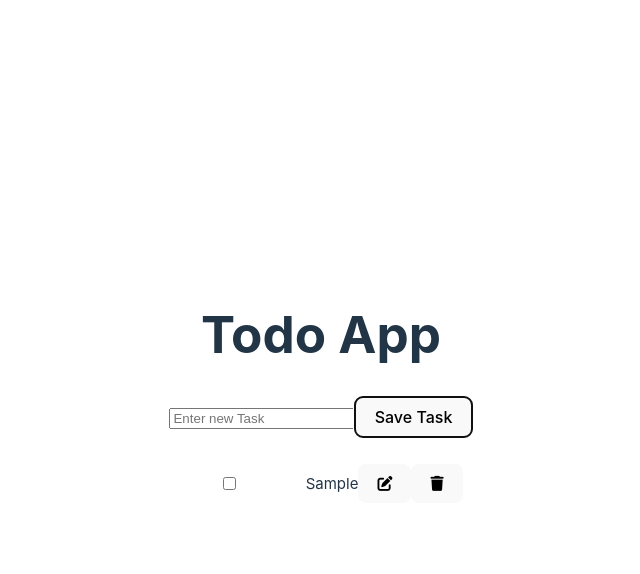
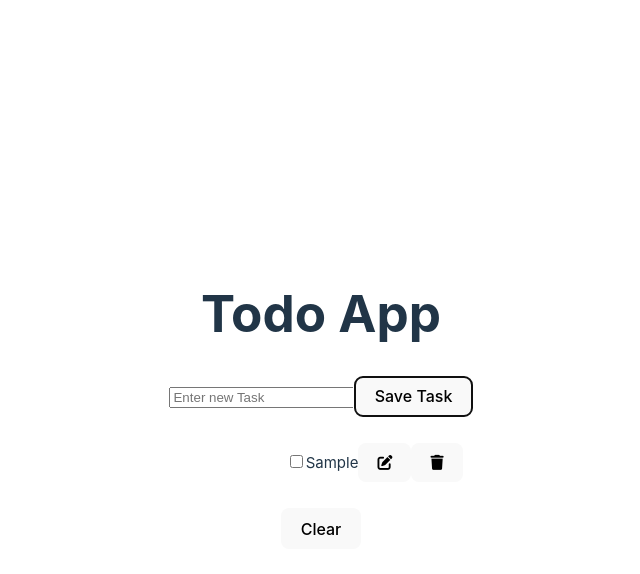
Before and after one commit to CEstradaSierra/Nueva-Todo-List, a React (Vite) app: page / in a window 1280 px wide. Both pictures are taken after typing "Sample" into the empty fields and a click on the button "Save Task". Shown: the top 574 px of the page, without its empty margins (319-959 px from the left). Built offline with nearby package versions, Linux system fonts and the light colour scheme.

Commit message:
añadido el borrar

```diff
--- a/src/componentes/Task.jsx
+++ b/src/componentes/Task.jsx
@@ -1,6 +1,11 @@
 import { useState } from "react";
 
 export const Task = ({ task, toggleTask, deleteTask,editTask }) => {
+  const handleDelete=()=>{
+    if(window.confirm("Are you sure you want to delete")){
+      deleteTask(task)
+    }
+  }
   /* crep in estado para saber si el usuario estara en modo edicion o no de la tarea */
   const [editing, setEditing] = useState(false);
 
@@ -29,19 +34,20 @@ export const Task = ({ task, toggleTask, deleteTask,editTask }) => {
   return (
     <>
       <li className={`item-list ${task.done ? "checked" : ""}`}>
+        <div className="button-container" style={viewMode}>
         <input
           type="checkbox"
           checked={task.done}
           onChange={() => toggleTask(task)}
         />
 
-        <div className="button-container" style={viewMode}>
+
         <span>{task.name}</span>
           <button onClick={()=>handleEditing()}>
             <i className="fa-sharp fa-solid fa-pen-to-square"></i>
           </button>
 
-          <button onClick={() => deleteTask(task)}>
+          <button onClick={() => handleDelete()}>
             <i className="fa-sharp fa-solid fa-trash"></i>
           </button>
         </div>
--- a/src/componentes/TaskList.jsx
+++ b/src/componentes/TaskList.jsx
@@ -1,10 +1,13 @@
 import { TaskCreator } from "./TaskCreator";
 import { Task } from "./Task";
+import { VisibilityControl } from "./VisibilityControl";
 import { useState, useEffect } from "react";
 
 export const TaskList = () => {
   const [taskItems, setTaskItems] = useState([]);
-
+  const ClearAllTask=()=>{
+    setTaskItems([]);
+  }
   const deleteTask = (taskToDelete) => {
     setTaskItems(taskItems.filter((t) => t.name !== taskToDelete.name));
   };
@@ -22,12 +25,6 @@ export const TaskList = () => {
   const editTask = (editedTask, id) => {
     setTaskItems(
       taskItems.map((task) => (task.id === id ? { ...task, name: editedTask } : task))
-      /* taskItems.map((t) => {
-        if (t.id === id) {
-          t.name = editedTask;
-        }
-        return taskItems;
-      }) */
     );
   };
 
@@ -56,6 +53,7 @@ export const TaskList = () => {
           />
         ))}
       </ul>
+      <VisibilityControl ClearAllTask={ClearAllTask}/>
     </div>
   );
 };
--- /dev/null
+++ b/src/componentes/VisibilityControl.jsx
@@ -0,0 +1,15 @@
+export const VisibilityControl=({ClearAllTask})=>{
+    const handleClearAllTask=()=>{
+        if(window.confirm("Are you sure you want to delete all the task?")){
+            ClearAllTask();
+        }
+
+    }
+    return(
+        <footer>
+            <button onClick={()=>handleClearAllTask()}>
+                Clear
+            </button>
+        </footer>
+    )
+}
```
